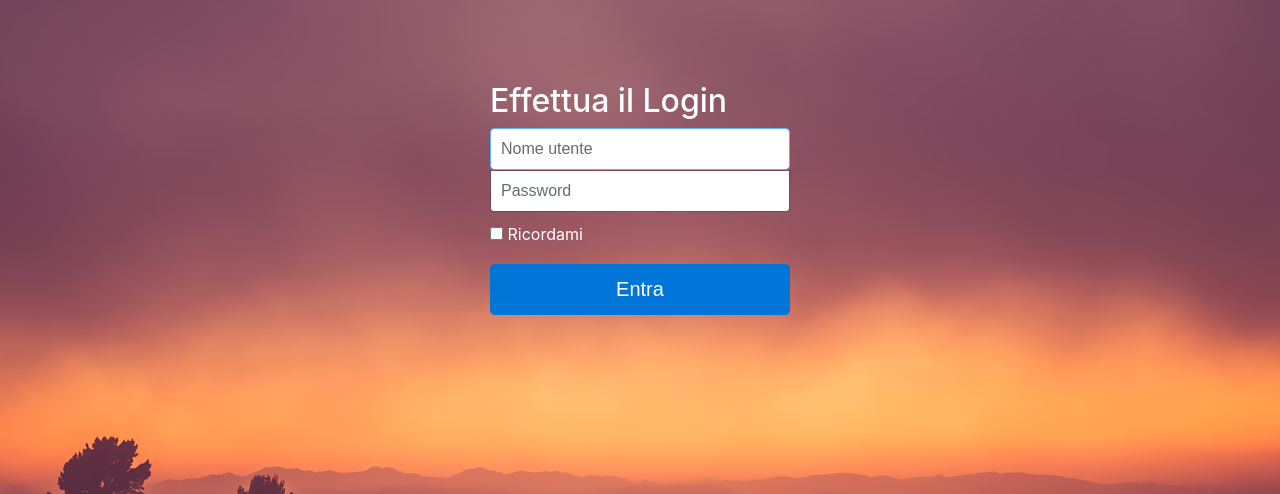
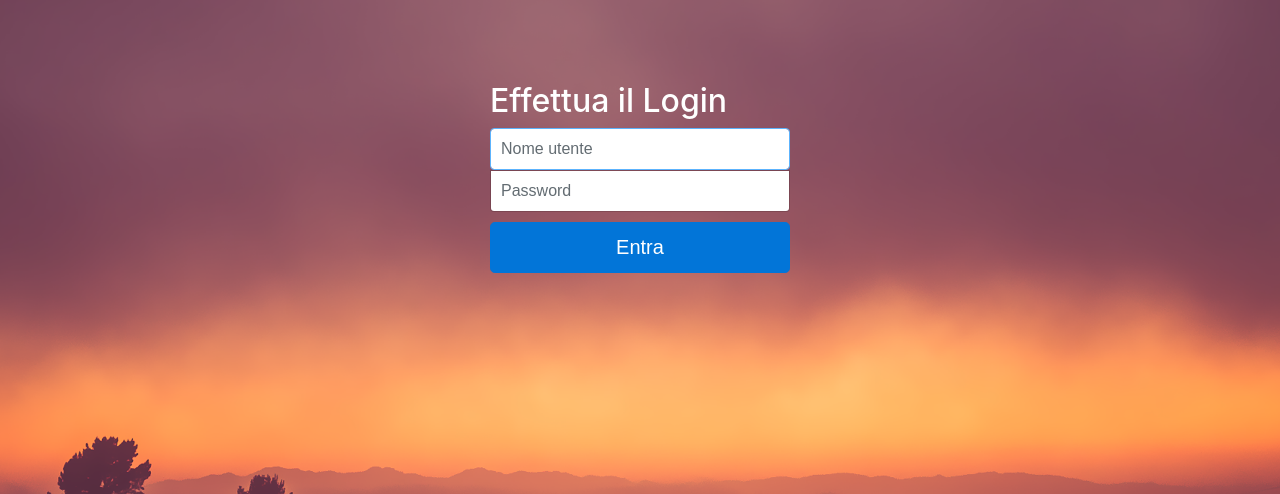
Before and after one commit to Holy87/animazione_gest, a PHP site: page /login in a window 1280 px wide. Shown: the part 56-550 px from the top of the page. Run offline with PHP 8.4, Linux system fonts and the light colour scheme; some libraries are stand-ins or nearby versions.

Commit message:
Rimosso il ricordami prima della release

```diff
--- a/application/views/pages/login.php
+++ b/application/views/pages/login.php
@@ -8,11 +8,11 @@
         <input id="inputUser" name="user" class="form-control" placeholder="Nome utente" required="" autofocus="" type="text">
         <label for="inputPassword" class="sr-only">Password</label>
         <input id="inputPassword" name="password" class="form-control" placeholder="Password" required="" type="password">
-        <div class="checkbox">
+        <!--<div class="checkbox">
             <label>
                 <input value="remember-me" type="checkbox"> Ricordami
             </label>
-        </div>
+        </div>-->
         <div class="alert alert-danger fade show" role="alert" hidden>
             <!--<button id="sendb" type="button" class="close" data-dismiss="alert" aria-label="Close">
                 <span aria-hidden="true">&times;</span>
```
